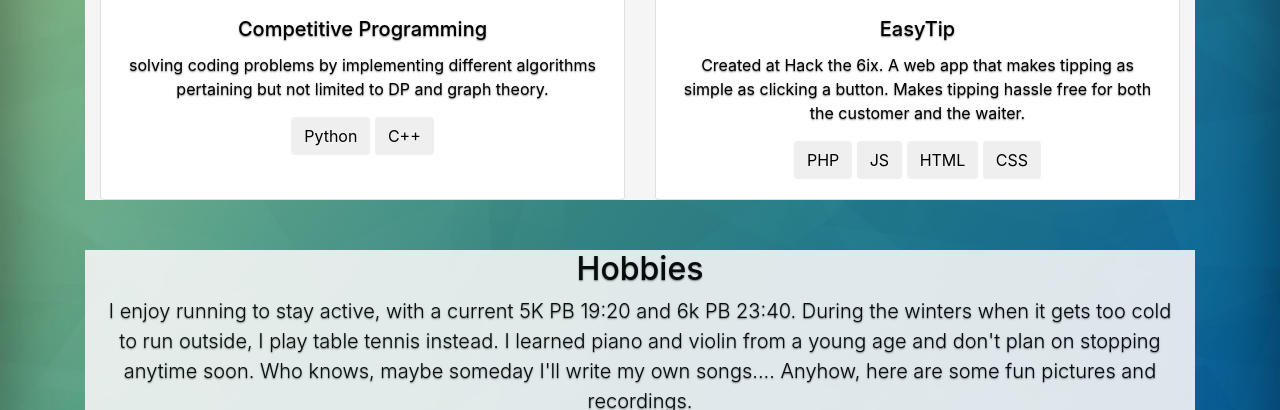
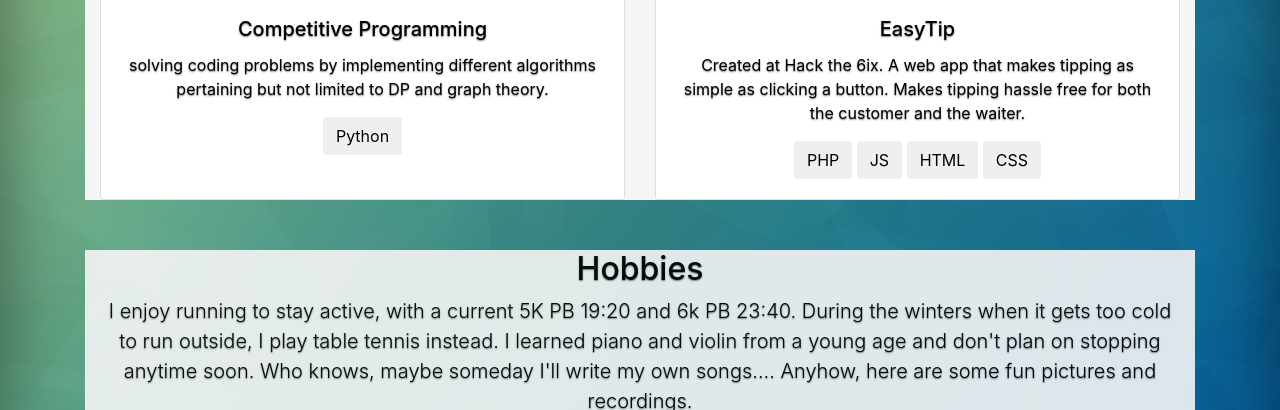
Before and after one commit to emmanuel-bob-ma-joey/emmanuel-bob-ma-joey.github.io, a plain HTML site: page index.html in a window 1280 px wide. Shown: the part 1653-2063 px from the top of the page. Drawn offline with nearby package versions, Linux system fonts and the light colour scheme.

```diff
--- a/index.html
+++ b/index.html
@@ -111,7 +111,7 @@
               <h5 class="card-title">Competitive Programming</h5>
               <p class="card-text">solving coding problems by implementing different algorithms pertaining but not limited to DP and graph theory. </p>
               <button type="button" class="btn">Python</button>
-              <button type="button" class="btn">C++</button>
+              <!--<button type="button" class="btn">C++</button>-->
               <!--<button type="button" class="btn">Java</button>-->
 
             </div>
```
Also changed, not shown: 1 other file.
